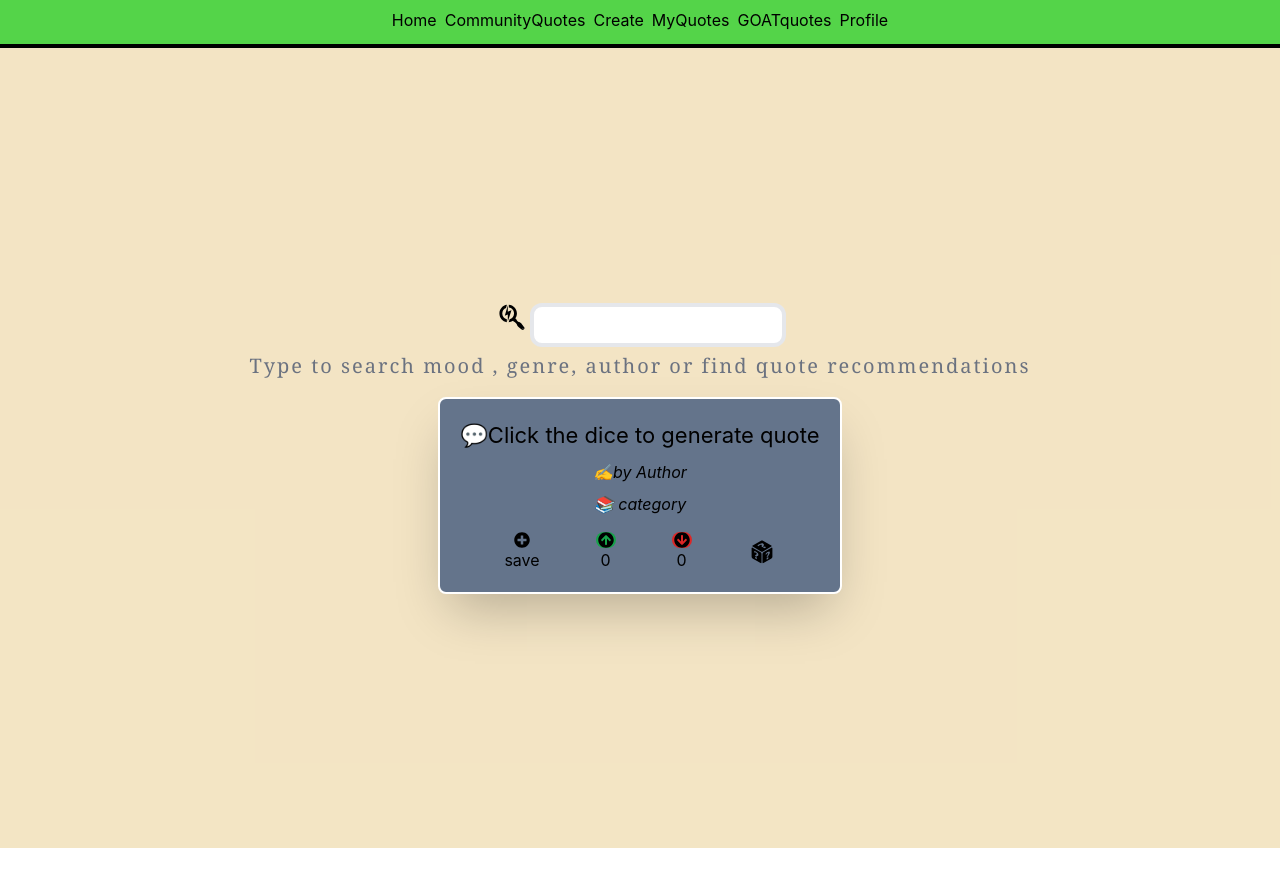
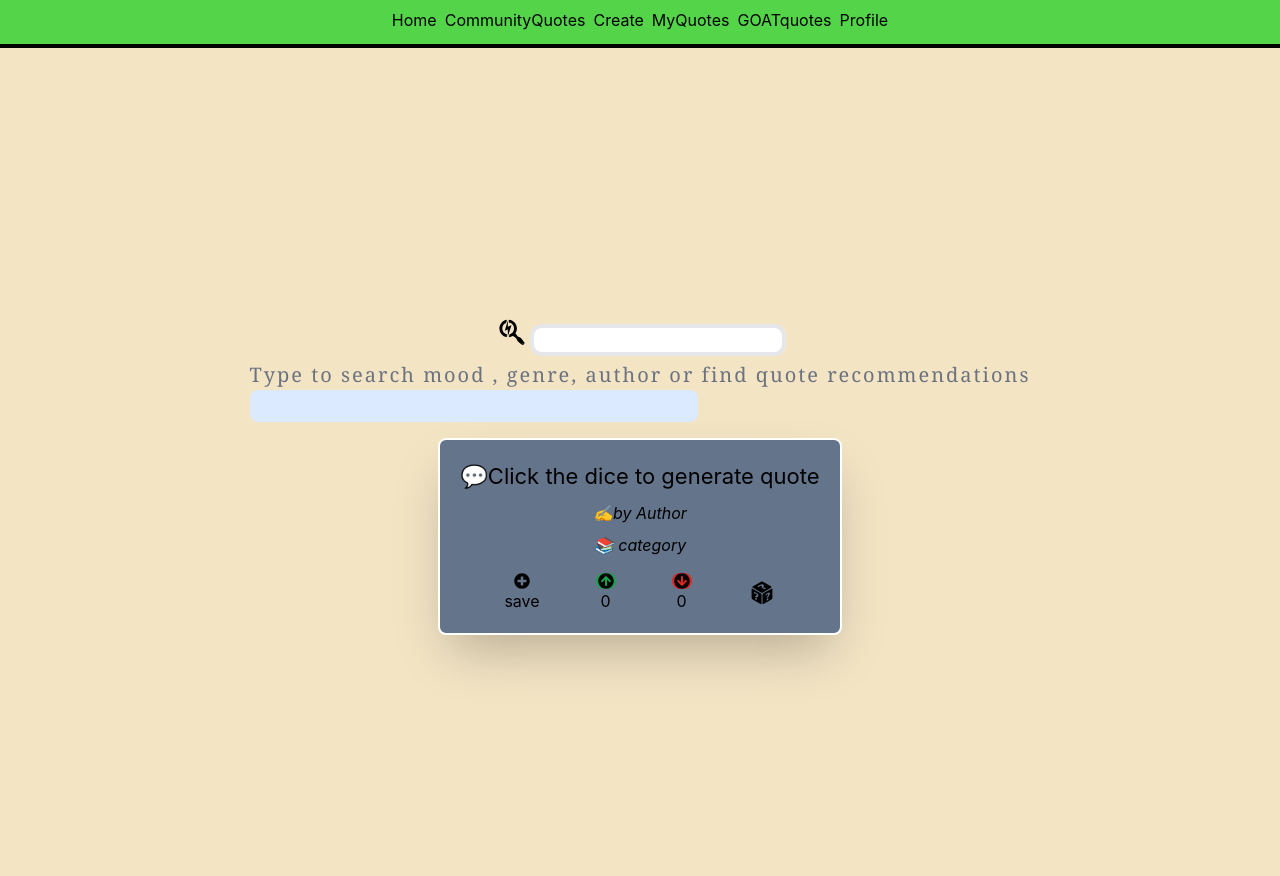
Before and after one commit to 00gigs/QuotesApplicationv1, a React (Create React App) app in the folder myqte/: page / in a window 1280 px wide. Before the commit the page ends 848 px from the top, so only its background shows below. Built offline with nearby package versions, Linux system fonts and the light colour scheme.

Commit message:
updated vector search and impleted in UI

```diff
--- a/myqte/src/App.js
+++ b/myqte/src/App.js
@@ -12,8 +12,8 @@ import Authpage from "./components/Authpage";
 import Login from "./components/Login";
 function App() {
   return (
-    <div className="text-black bg-[#f1dfb8d3]">
-      <Navbar />
+    <div className="text-black min-h-screen bg-[#f1dfb8d3]">
+      <Navbar/>
     <Routes>
       <Route path="/" element={ <QuoteBox />}/>
       <Route path="/forum" element={<Community/>}/>
--- a/myqte/src/components/Navbar.js
+++ b/myqte/src/components/Navbar.js
@@ -2,7 +2,7 @@ import React from 'react'
 import { navLinks } from '../constants/Navlinks'
 const Navbar = () => {
   return (
-    <div className='flex sticky justify-center text-center bg-[#54D449] h-9 items-center border-b-4 border-black sm:h-12'>
+    <div className='mb-7 flex sticky justify-center text-center bg-[#54D449] h-9 items-center border-b-4 border-black sm:h-12'>
       <ul className='flex gap-2 justify-center mb-1 '>
       {navLinks.map((link)=>(
         <a href={link.route}>
--- a/myqte/src/components/Search.js
+++ b/myqte/src/components/Search.js
@@ -5,14 +5,16 @@ import axios from "axios";
 
 const Search = () => {
   const [queryy, setQueryy] = useState("");
-
+const [similarQuotes, setSimilarQuotes] = useState([])
   const sendInput = (e) => {
     e.preventDefault();
     axios
       .post(`http://localhost:3001/searchQuery?queryI=${encodeURIComponent(queryy)}`)
       .then((response) => {
-        console.log("sent", response.data);
+        console.log("req/res_Data", response.data.messageJson);
         setQueryy('')
+        setSimilarQuotes(response.data.messageJson)
+        console.log("SimilarQuotes", similarQuotes);
       })
       .catch((error) => {
         console.error("error retrieving inout-->", error);
@@ -20,7 +22,7 @@ const Search = () => {
   };
 
   return (
-    <div className="w-screen flex justify-center items-center space-x-1">
+    <div className="w-screen flex flex-col justify-center items-center space-x-1">
       {/**search  */}
       <form onSubmit={sendInput} className="text-center items-center">
         <button type='submit'>
@@ -31,9 +33,16 @@ const Search = () => {
           name="searchResult"
           onChange={(e) => setQueryy(e.target.value)}
           value={queryy}
-          className="bg-white border-4 h-11 rounded-xl "
+          className="bg-white border-4  rounded-xl "
           />
           <h1 className="mt-1 text-[20px] tracking-widest font-thin font-serif text-gray-500">Type to search mood , genre, author or find quote recommendations</h1>
+          <div className="bg-blue-100   w-full max-w-md p-4 rounded-lg">
+          {similarQuotes.map((value,index)=>(
+            <ul key={index}>
+              <li className="text-sm border-b-2 border-blue-100">-{value.quote}</li>
+            </ul>
+          ))}
+          </div>
       </form>
     </div>
   );
```
Also changed, not shown: 1 other file (tests, documents, lock files or other folders).
